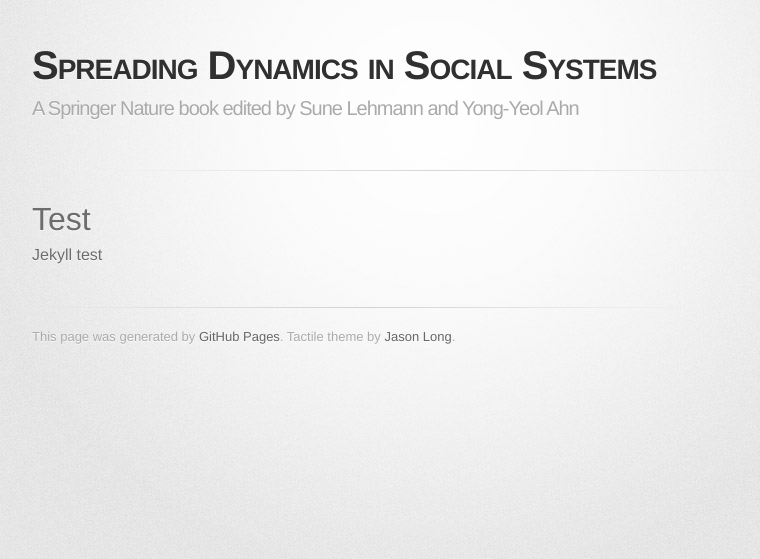
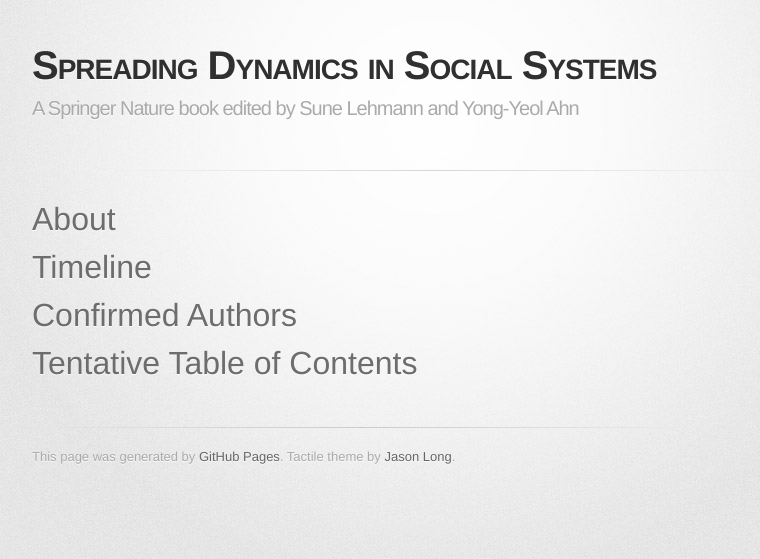
Before and after one commit to socialcontagionbook/socialcontagionbook.github.io, a Jekyll site: the page built from index.md, in a window 1280 px wide. Shown: the top 559 px of the page, without its empty margins (208-968 px from the left). Built offline with Jekyll 4.4.1, drawn with Linux system fonts in a browser that asks for light colours; some web fonts are replaced.

Commit message:
headings

```diff
--- a/index.md
+++ b/index.md
@@ -2,6 +2,10 @@
 layout: index
 ---
 
-# Test
+# About
 
-Jekyll test
+# Timeline
+
+# Confirmed Authors
+
+# Tentative Table of Contents
```
